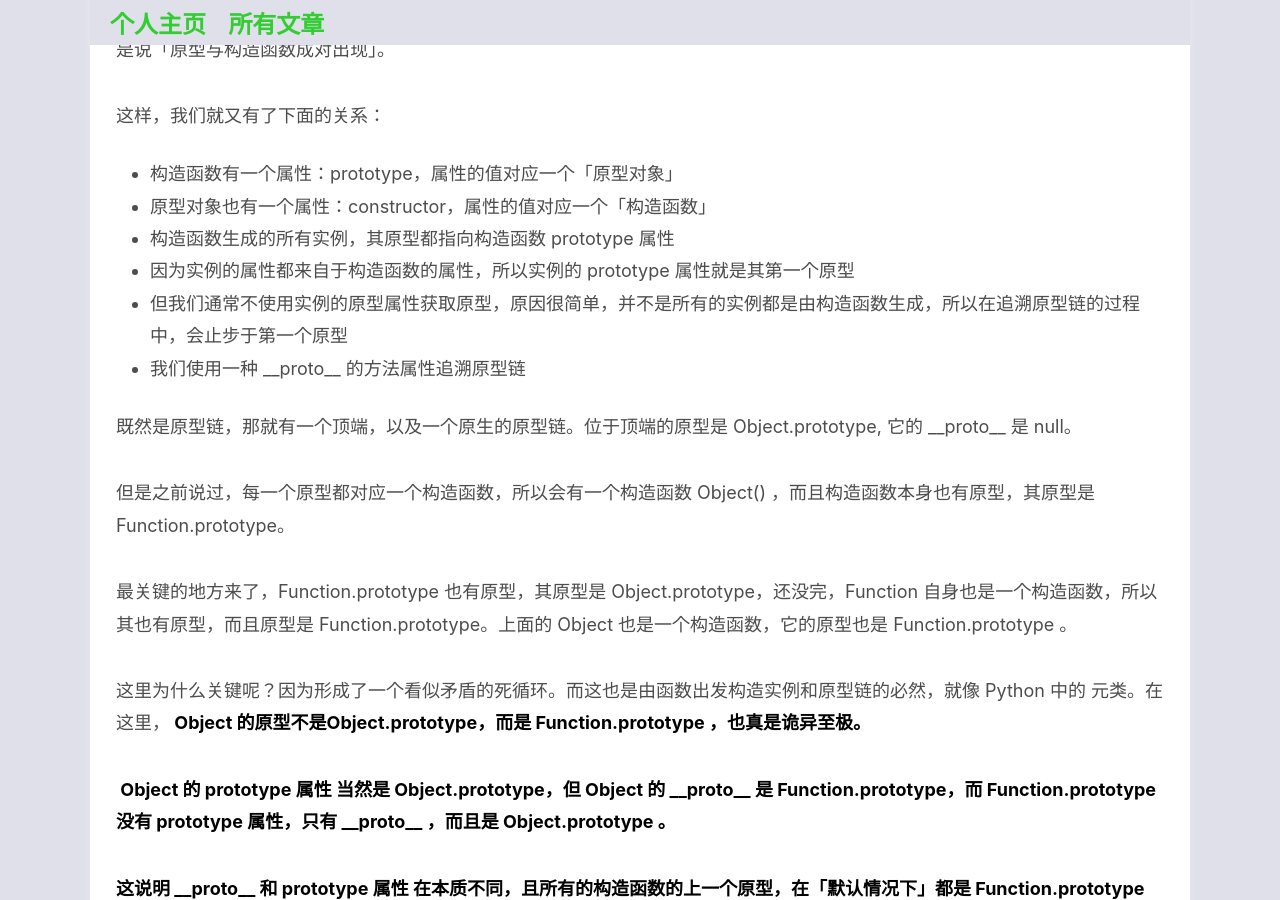
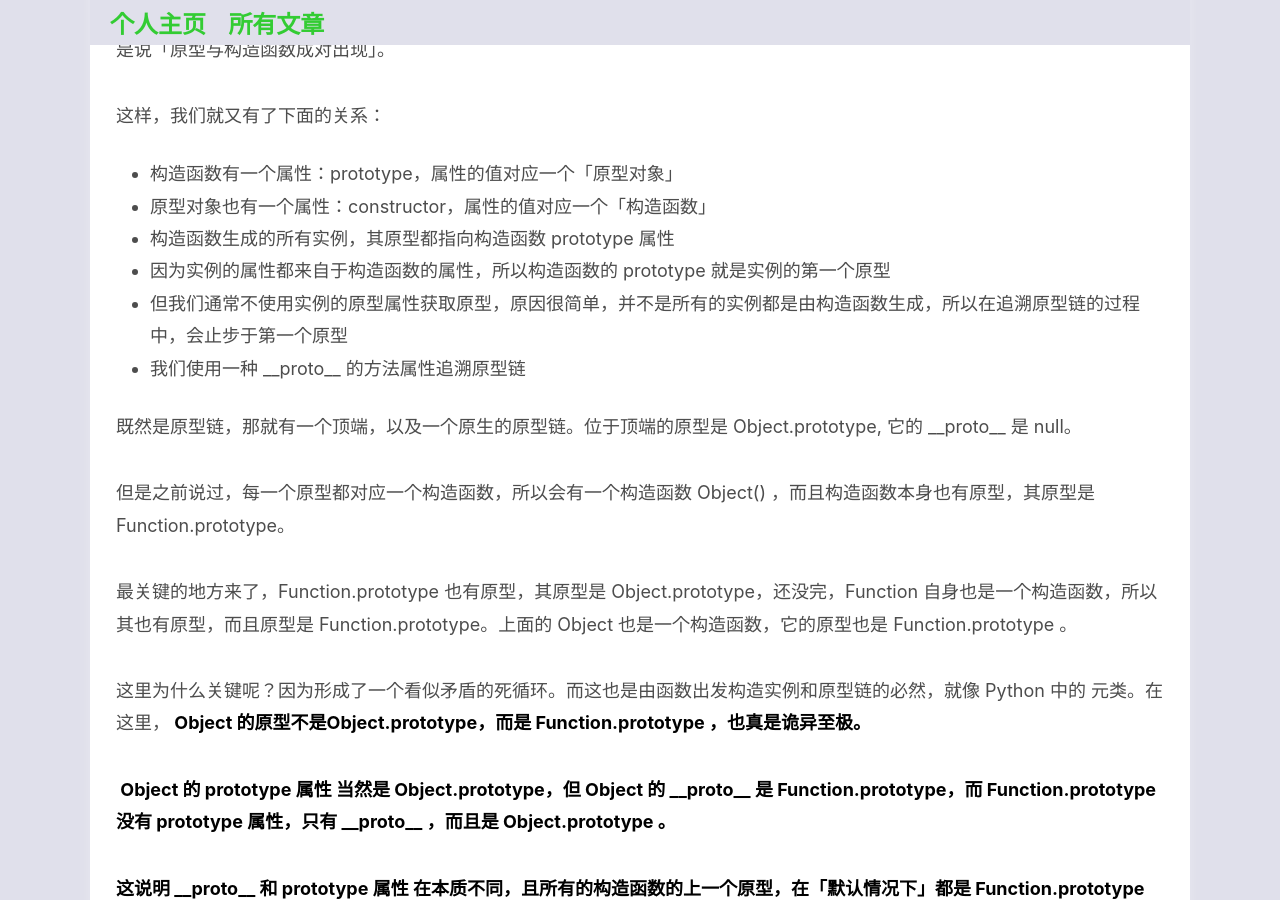
Before and after one commit to xxleyi/xxleyi.github.io, a Jekyll site: the page built from _posts/2017-09-12-03原型链与原型属性.md, in a window 1280 px wide and 900 px high, scrolled down 1650 px. Built offline with Jekyll 4.4.1, drawn with Linux system fonts in a browser that asks for light colours.

Commit message:
update a  blog.

```diff
--- a/_posts/2017-09-12-03原型链与原型属性.md
+++ b/_posts/2017-09-12-03原型链与原型属性.md
@@ -52,7 +52,7 @@ JS 一切皆对象，每一个对象都是一个独立的上下文，上下文
 - 构造函数有一个属性：prototype，属性的值对应一个「原型对象」
 - 原型对象也有一个属性：constructor，属性的值对应一个「构造函数」
 - 构造函数生成的所有实例，其原型都指向构造函数 prototype 属性
-- 因为实例的属性都来自于构造函数的属性，所以实例的 prototype 属性就是其第一个原型
+- 因为实例的属性都来自于构造函数的属性，所以构造函数的 prototype 就是实例的第一个原型
 - 但我们通常不使用实例的原型属性获取原型，原因很简单，并不是所有的实例都是由构造函数生成，所以在追溯原型链的过程中，会止步于第一个原型
 - 我们使用一种 \_\_proto\_\_ 的方法属性追溯原型链
 
```
